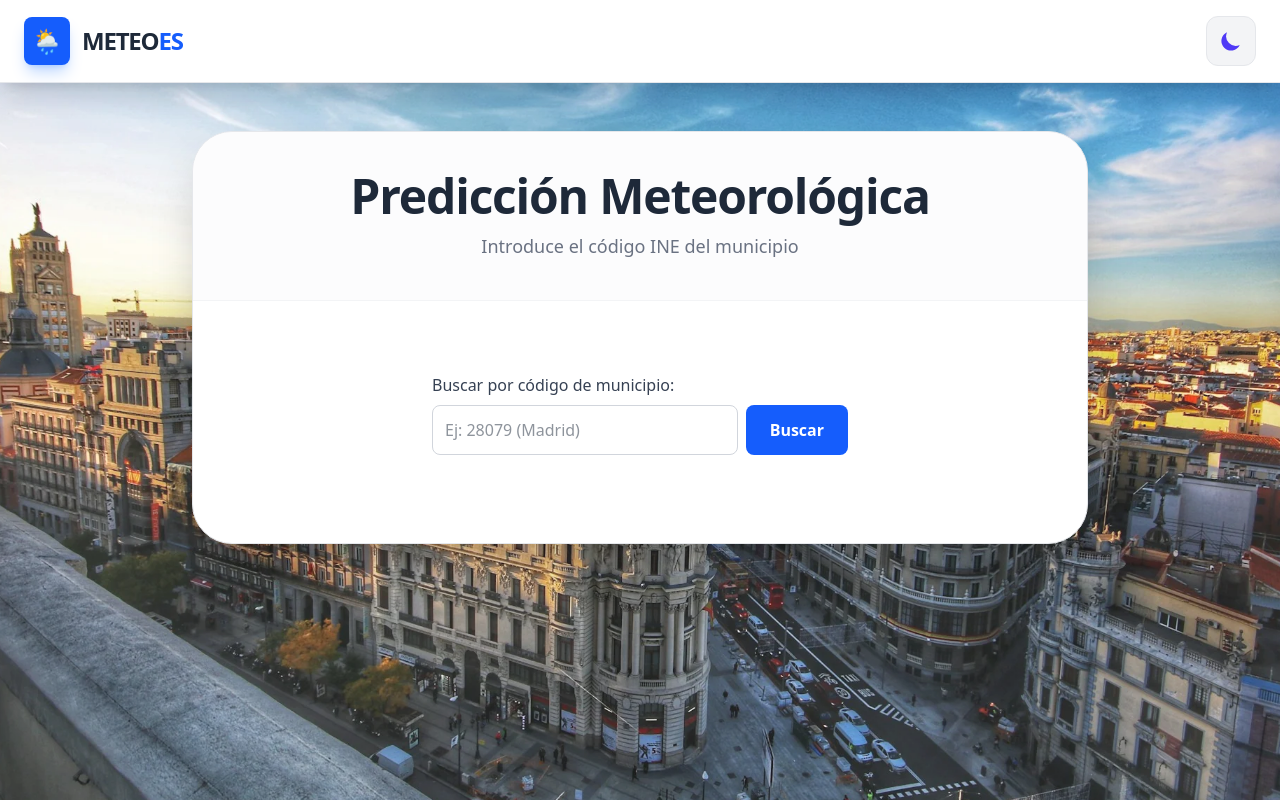
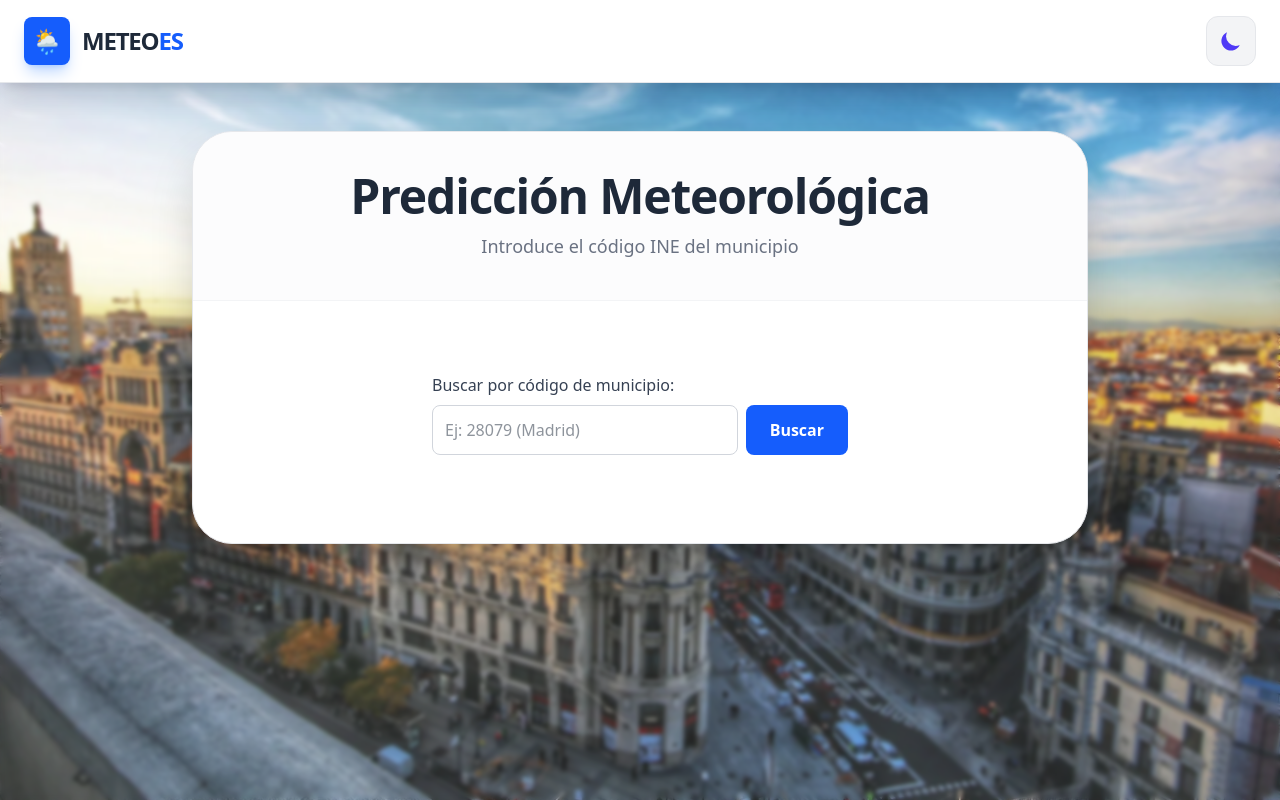
Before and after one commit to AdrianMF97/MeteoES, a React (Vite) app in the folder client/: page / in a window 1280 px wide. Built offline with nearby package versions, Linux system fonts and the light colour scheme.

Commit message:
added blur to background images and improve of images routes

```diff
--- a/client/src/components/MapBackground.jsx
+++ b/client/src/components/MapBackground.jsx
@@ -5,14 +5,14 @@ const MapBackground = ({ darkMode }) => {
 
   const images = {
     light: [
-      "../../public/assets/light-background-1.webp",
-      "../../public/assets/light-background-2.webp",
-      "../../public/assets/light-background-3.webp",
+      "/assets/light-background-1.webp",
+      "/assets/light-background-2.webp",
+      "/assets/light-background-3.webp",
     ],
     dark: [
-      "../../public/assets/dark-background-1.webp",
-      "../../public/assets/dark-background-2.webp",
-      "../../public/assets/dark-background-3.webp",
+      "/assets/dark-background-1.webp",
+      "/assets/dark-background-2.webp",
+      "/assets/dark-background-3.webp",
     ],
   };
 
@@ -38,7 +38,7 @@ const MapBackground = ({ darkMode }) => {
       ))}
 
       <div
-        className={`absolute inset-0 transition-colors duration-1000 ${
+        className={`backdrop-blur-[2px] absolute inset-0 transition-colors duration-1000 ${
           darkMode ? "bg-black/30" : "bg-white/10"
         }`}
       />
```
